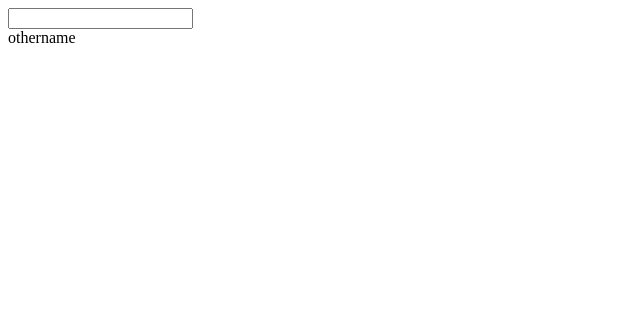
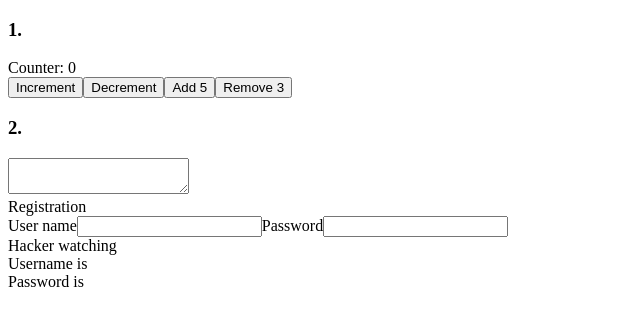
Before and after one commit to nickwang0808/learn-vue, a Vue app: page / in a window 1280 px wide. Shown: the top 326 px of the page, without its empty margins (0-640 px from the left). Built offline with nearby package versions, Linux system fonts and the light colour scheme.

Commit message:
Setup 2 quick lessons

```diff
--- /dev/null
+++ b/src/1-state-and-effects/BasicState.vue
@@ -0,0 +1,26 @@
+<script setup lang="ts">
+import { ref, watch } from 'vue'
+
+const count = ref<number>(0)
+
+function changeCountBy(changeBy: number) {
+  count.value += changeBy
+}
+
+watch(count, (prev) => {
+  console.log(`prevcount is ${prev}`)
+  console.log(`new count is ${count.value}`)
+})
+</script>
+
+<template>
+  <div>Counter: {{ count }}</div>
+
+  <button @click="count++">Increment</button>
+  <button @click="count--">Decrement</button>
+
+  <button @click="changeCountBy(5)">Add 5</button>
+  <button @click="changeCountBy(-3)">Remove 3</button>
+</template>
+
+<style scoped></style>
--- /dev/null
+++ b/src/2-props-input-control/BasicInput.vue
@@ -0,0 +1,33 @@
+<script setup lang="ts">
+defineProps({
+  formTitle: {
+    required: true,
+    type: String
+  },
+  userName: {
+    required: true,
+    type: String
+  },
+  password: {
+    required: true,
+    type: String
+  }
+})
+
+const emits = defineEmits(['update:userName', 'update:password'])
+
+function handlePasswordUpdate(event: InputEvent) {
+  emits('update:password', event.target.value)
+}
+</script>
+
+<template>
+  <div>{{ formTitle }}</div>
+  <label>User name</label>
+  <input :value="userName" @input="emits('update:userName', $event.target.value)" />
+
+  <label>Password</label>
+  <input :value="password" @input="handlePasswordUpdate" type="password" />
+</template>
+
+<style scoped></style>
--- /dev/null
+++ b/src/2-props-input-control/BasicParent.vue
@@ -0,0 +1,21 @@
+<script setup lang="ts">
+import BasicInput from '@/2-props-input-control/BasicInput.vue'
+import { ref, watch } from 'vue'
+
+const userName = ref<string>('')
+const password = ref<string>('')
+
+watch(userName, () => {
+  console.log(userName.value)
+})
+</script>
+
+<template>
+  <BasicInput v-model:user-name="userName" v-model:password="password" form-title="Registration" />
+
+  <div>Hacker watching</div>
+  <div>Username is {{ userName }}</div>
+  <div>Password is {{ password }}</div>
+</template>
+
+<style scoped></style>
--- /dev/null
+++ b/src/2-props-input-control/ScrtchPad.vue
@@ -0,0 +1,11 @@
+<script setup lang="ts">
+import { ref } from 'vue'
+
+const notes = ref('')
+</script>
+
+<template>
+  <textarea v-model="notes" />
+</template>
+
+<style scoped></style>
--- a/src/App.vue
+++ b/src/App.vue
@@ -1,20 +1,16 @@
 <script setup lang="ts">
-import { ref, watch } from 'vue'
-
-const name = ref('')
-
-const weirdName = ref('')
-
-watch(name, (newName) => {
-  weirdName.value = '-' + newName + '-'
-})
+import BasicState from '@/1-state-and-effects/BasicState.vue'
+import BasicParent from '@/2-props-input-control/BasicParent.vue'
+import ScrtchPad from '@/2-props-input-control/ScrtchPad.vue'
 </script>
 
 <template>
-  <div>{{ name }}</div>
+  <h3>1.</h3>
+  <BasicState />
 
-  <input :value="name" @input.prevent="(e) => (name = e.target.value)" />
-  <div>othername {{ weirdName }}</div>
+  <h3>2.</h3>
+  <ScrtchPad />
+  <basic-parent />
 </template>
 
 <style scoped></style>
```
